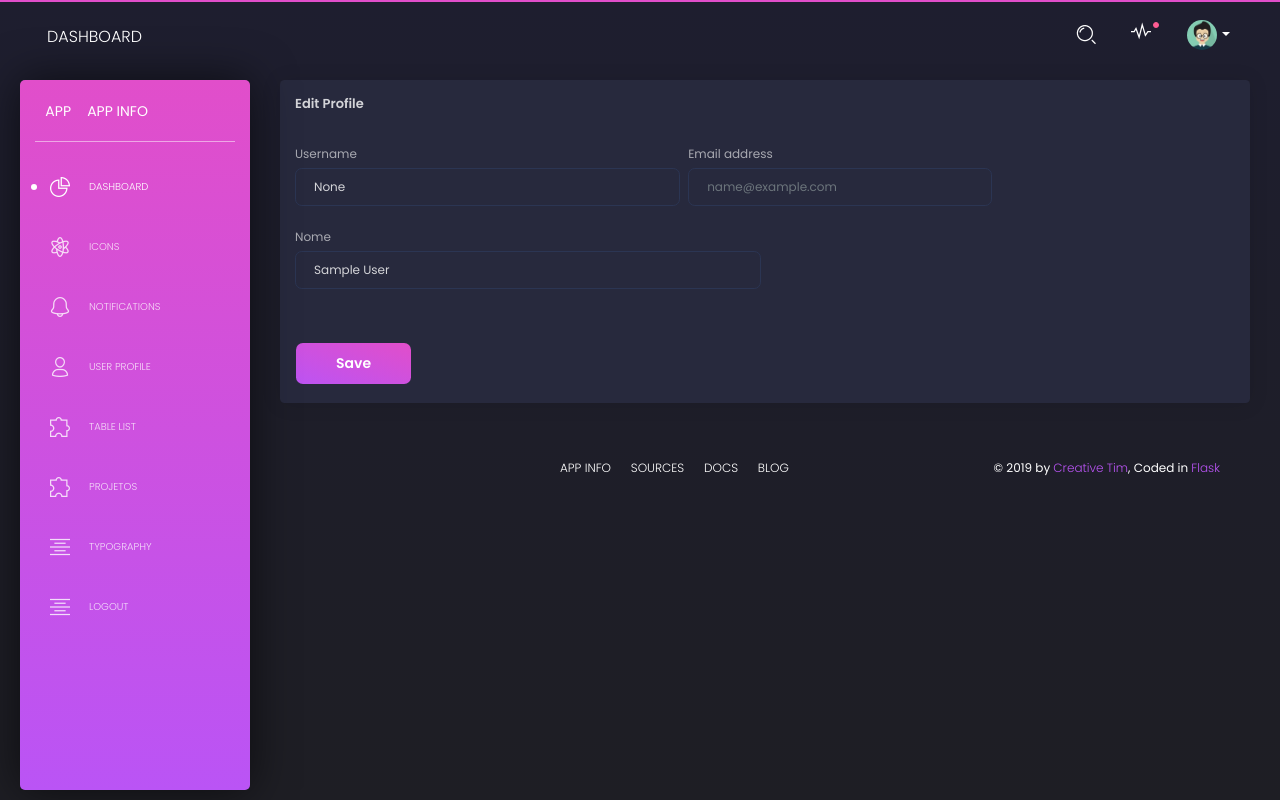
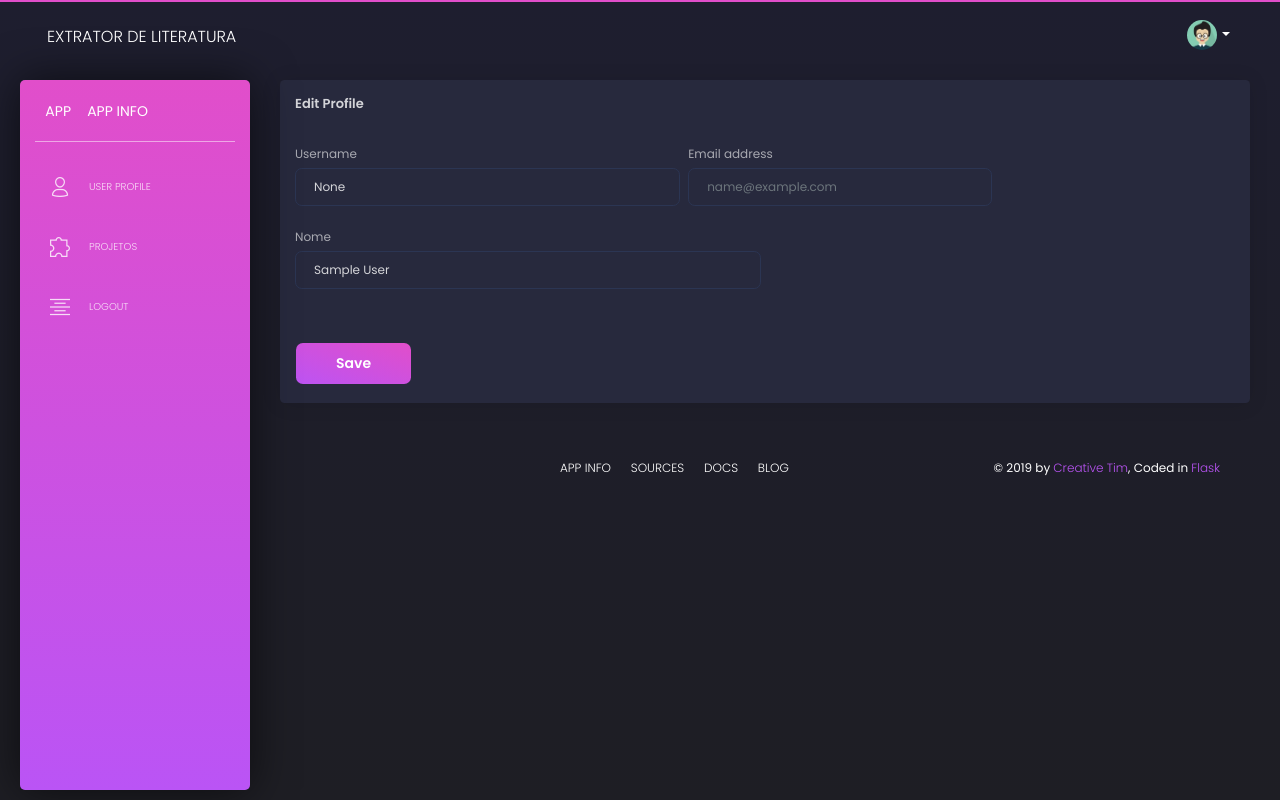
Before and after one commit to TiagoLisboa/Revisor-Autom-tico-de-Literatura, a Flask app: page /user.html in a window 1280 px wide. Run offline with Flask 2, Linux system fonts and the light colour scheme; the visitor is signed in with stand-in values (Sample User, id 1); data comes from the database, SQL or seed files in the repository; some libraries are stand-ins or nearby versions.

Commit message:
removendo páginas desnecessárias

```diff
--- a/app/templates/includes/navigation.html
+++ b/app/templates/includes/navigation.html
@@ -10,7 +10,7 @@
                 <span class="navbar-toggler-bar bar3"></span>
               </button>
             </div>
-            <a class="navbar-brand" href="javascript:void(0)">Dashboard</a>
+            <a class="navbar-brand" href="javascript:void(0)">Extrator de Literatura</a>
           </div>
           <button class="navbar-toggler" type="button" data-toggle="collapse" data-target="#navigation" aria-expanded="false" aria-label="Toggle navigation">
             <span class="navbar-toggler-bar navbar-kebab"></span>
@@ -19,37 +19,6 @@
           </button>
           <div class="collapse navbar-collapse" id="navigation">
             <ul class="navbar-nav ml-auto">
-              <li class="search-bar input-group">
-                <button class="btn btn-link" id="search-button" data-toggle="modal" data-target="#searchModal"><i class="tim-icons icon-zoom-split"></i>
-                  <span class="d-lg-none d-md-block">Search</span>
-                </button>
-              </li>
-              <li class="dropdown nav-item">
-                <a href="javascript:void(0)" class="dropdown-toggle nav-link" data-toggle="dropdown">
-                  <div class="notification d-none d-lg-block d-xl-block"></div>
-                  <i class="tim-icons icon-sound-wave"></i>
-                  <p class="d-lg-none">
-                    Notifications
-                  </p>
-                </a>
-                <ul class="dropdown-menu dropdown-menu-right dropdown-navbar">
-                  <li class="nav-link">
-                    <a href="#" class="nav-item dropdown-item">Mike John responded to your email</a>
-                  </li>
-                  <li class="nav-link">
-                    <a href="javascript:void(0)" class="nav-item dropdown-item">You have 5 more tasks</a>
-                  </li>
-                  <li class="nav-link">
-                    <a href="javascript:void(0)" class="nav-item dropdown-item">Your friend Michael is in town</a>
-                  </li>
-                  <li class="nav-link">
-                    <a href="javascript:void(0)" class="nav-item dropdown-item">Another notification</a>
-                  </li>
-                  <li class="nav-link">
-                    <a href="javascript:void(0)" class="nav-item dropdown-item">Another one</a>
-                  </li>
-                </ul>
-              </li>
               <li class="dropdown nav-item">
                 <a href="#" class="dropdown-toggle nav-link" data-toggle="dropdown">
                   <div class="photo">
@@ -62,14 +31,16 @@
                 </a>
                 <ul class="dropdown-menu dropdown-navbar">
                   <li class="nav-link">
-                    <a href="javascript:void(0)" class="nav-item dropdown-item">Profile</a>
-                  </li>
-                  <li class="nav-link">
-                    <a href="javascript:void(0)" class="nav-item dropdown-item">Settings</a>
+                    <a href="/user.html" class="nav-item dropdown-item">Profile</a>
                   </li>
                   <li class="dropdown-divider"></li>
                   <li class="nav-link">
-                    <a href="javascript:void(0)" class="nav-item dropdown-item">Log out</a>
+
+                    {% if current_user.is_authenticated %}
+                      <a href="{{ url_for('logout') }}" class="nav-item dropdown-item">Log out</a>
+                    {% else %}
+                      <a href="{{ url_for('login') }}" class="nav-item dropdown-item">Log in</a>
+                    {% endif %}
                   </li>
                 </ul>
               </li>
--- a/app/templates/includes/sidenav.html
+++ b/app/templates/includes/sidenav.html
@@ -11,46 +11,16 @@
           </a>
         </div>
         <ul class="nav">
-          <li class="active ">
-            <a href="/">
-              <i class="tim-icons icon-chart-pie-36"></i>
-              <p>Dashboard</p>
-            </a>
-          </li>
-          <li>
-            <a href="/icons.html">
-              <i class="tim-icons icon-atom"></i>
-              <p>Icons</p>
-            </a>
-          </li>
-          <li>
-            <a href="/notifications.html">
-              <i class="tim-icons icon-bell-55"></i>
-              <p>Notifications</p>
-            </a>
-          </li>
           <li>
             <a href="/user.html">
               <i class="tim-icons icon-single-02"></i>
               <p>User Profile</p>
             </a>
           </li>
-          <li>
-            <a href="/tables.html">
-              <i class="tim-icons icon-puzzle-10"></i>
-              <p>Table List</p>
-            </a>
-          </li>
            <li>
             <a href="/projetos.html">
               <i class="tim-icons icon-puzzle-10"></i>
               <p>Projetos</p>
-            </a>
-          </li>
-          <li>
-            <a href="/typography.html">
-              <i class="tim-icons icon-align-center"></i>
-              <p>Typography</p>
             </a>
           </li>
 
--- a/app/views.py
+++ b/app/views.py
@@ -467,6 +467,7 @@ def typography():
 @app.route('/<path>')
 @login_required
 def index(path):
+    return redirect(url_for("projetos"))
 
     content = None
 
```
